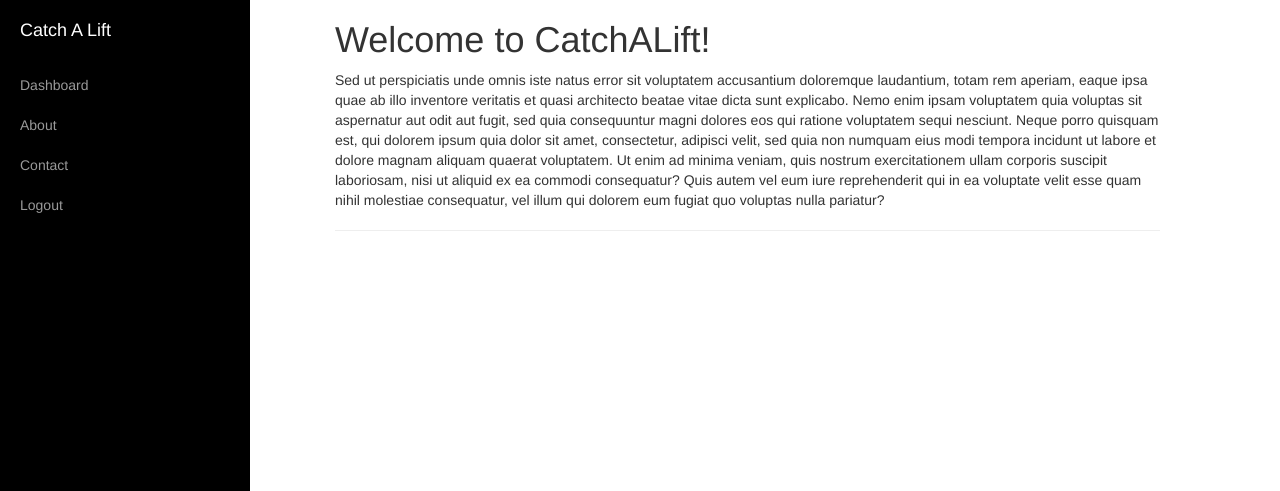
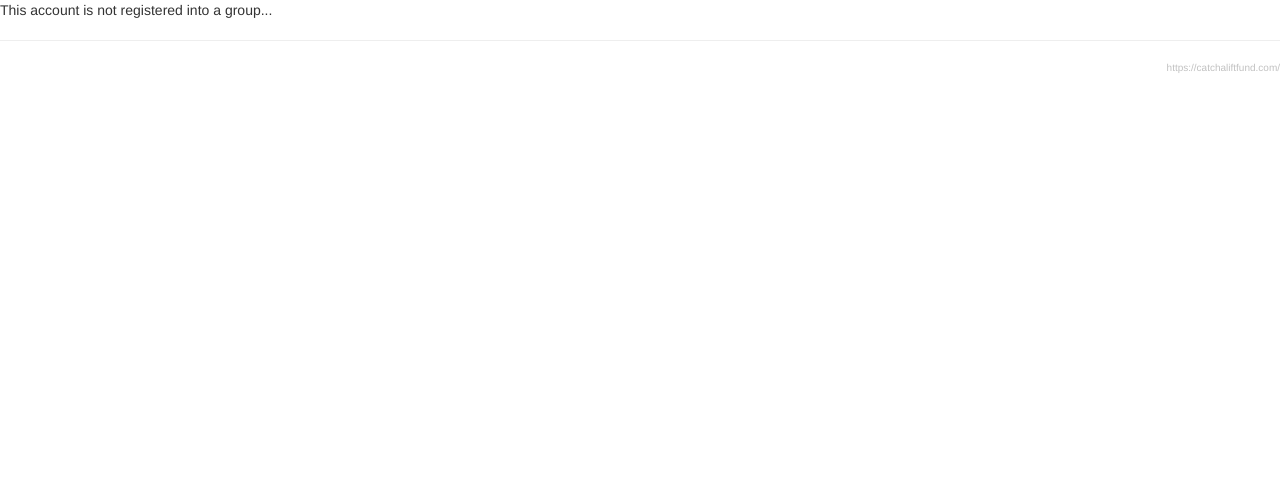
Before and after one commit to isabella232/CatchALift, a Django app: template cal/templates/home/index.html in a window 1280 px wide. Shown: the top 491 px of the page. Run offline with Django 3.2, Linux system fonts and the light colour scheme; the template is opened without the code that fills it: values that come from a table or form of the project are taken from there, others are empty; some libraries are stand-ins or nearby versions.

Commit message:
template organization update

```diff
--- a/cal/apps/home/views.py
+++ b/cal/apps/home/views.py
@@ -5,7 +5,7 @@ from django.contrib.auth import logout
 # Create your views here.
 def landing(request):
     if request.user.is_authenticated():
-        return render(request, 'home/index.html')
+        return render(request, 'home/index.html', { 'group':str(request.user.groups.all()[0].name) })
     return redirect('login:login')
 
 def sign_out(request):
--- /dev/null
+++ b/cal/templates/home/admin/admin.html
@@ -0,0 +1 @@
+<a href="{% url 'home:sign_out' %}">Logout</a>
--- /dev/null
+++ b/cal/templates/home/coach/main.html
@@ -0,0 +1,2 @@
+<p> You are a Coach! </p>
+<a href="{% url 'home:sign_out' %}">Logout</a>
--- a/cal/templates/home/index.html
+++ b/cal/templates/home/index.html
@@ -2,21 +2,35 @@
 
 {% block css %}
 <style>
-	/*.background{
-		background-color: lightblue;
-	}*/
+	.signature
+	{
+		font-size: 10px;
+		line-height: 13px;
+		color: rgb(193,193,193);
+		float: right;
+	}
+
+	.footer
+	{
+		float: right;
+	}
 </style>
 {% endblock %}
 
 {% block content %}
 <div>
-	{% include 'sidebar.html' %}
-	<div class="container">
-		<div class="col-md-9 background">
-			<h1>Welcome to CatchALift!</h1>
-			<p>Sed ut perspiciatis unde omnis iste natus error sit voluptatem accusantium doloremque laudantium, totam rem aperiam, eaque ipsa quae ab illo inventore veritatis et quasi architecto beatae vitae dicta sunt explicabo. Nemo enim ipsam voluptatem quia voluptas sit aspernatur aut odit aut fugit, sed quia consequuntur magni dolores eos qui ratione voluptatem sequi nesciunt. Neque porro quisquam est, qui dolorem ipsum quia dolor sit amet, consectetur, adipisci velit, sed quia non numquam eius modi tempora incidunt ut labore et dolore magnam aliquam quaerat voluptatem. Ut enim ad minima veniam, quis nostrum exercitationem ullam corporis suscipit laboriosam, nisi ut aliquid ex ea commodi consequatur? Quis autem vel eum iure reprehenderit qui in ea voluptate velit esse quam nihil molestiae consequatur, vel illum qui dolorem eum fugiat quo voluptas nulla pariatur?</p>
-			<hr>
-		</div>
+	{% if group == "User" %}
+		{% include 'home/user/main.html' %}
+	{% elif group == "CALadmin" %}
+		{% include 'home/admin/admin.html' %}
+	{% elif group == "Coach" %}
+		{% include 'home/coach/main.html' %}
+	{% else %}
+		<p>This account is not registered into a group...</p>
+	{% endif %}
+	<hr>
+	<div class="footer col-md-offset-5">
+		<footer class="signature">https://catchaliftfund.com/</footer>
 	</div>
 </div>
 {% endblock content %}
```
Also changed, not shown: cal/templates/home/user/main.html (added, +7 -0 lines), cal/db.sqlite3, cal/templates/home/user/sidebar.html (renamed from cal/templates/sidebar.html), 1 other file.
